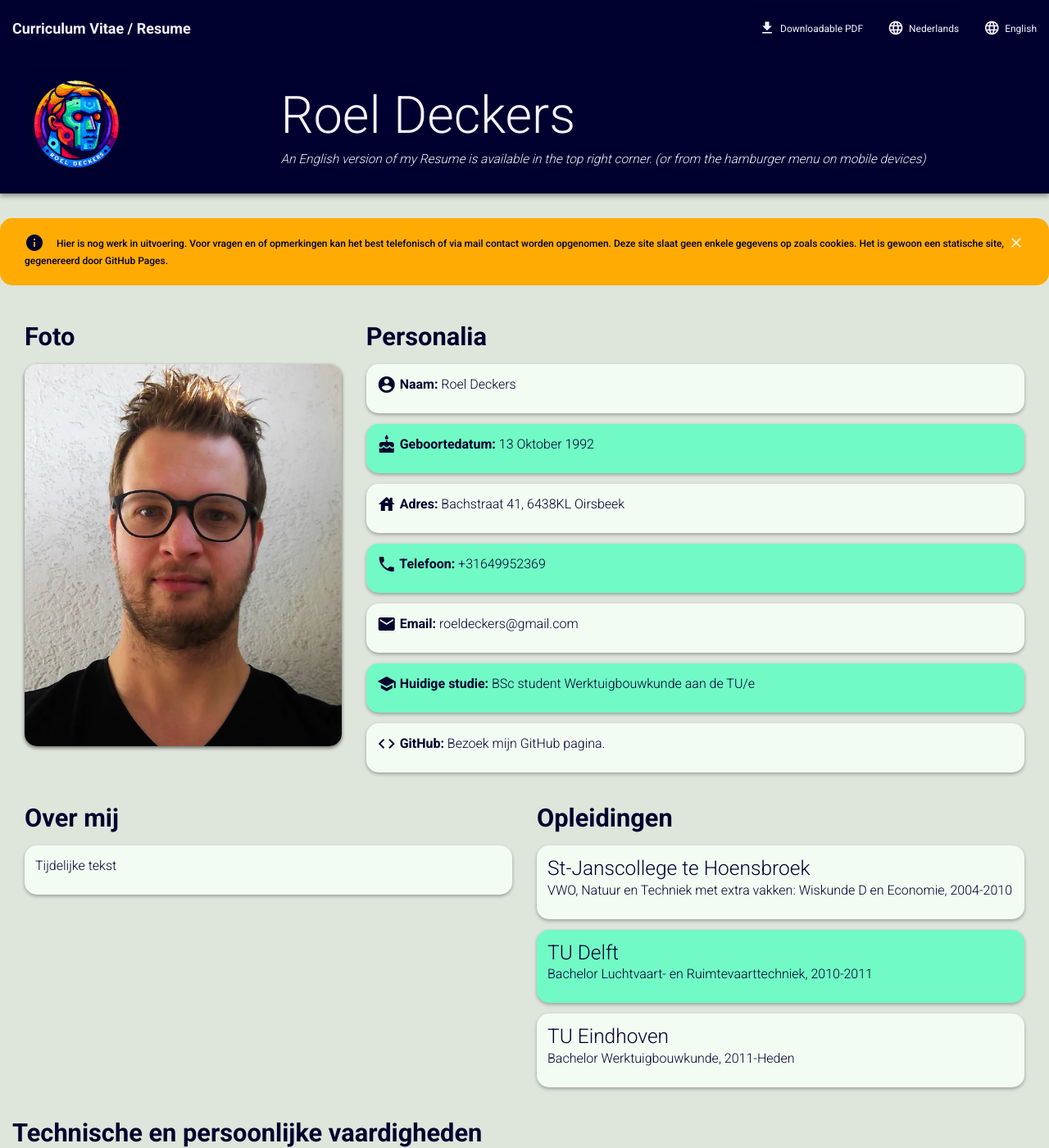
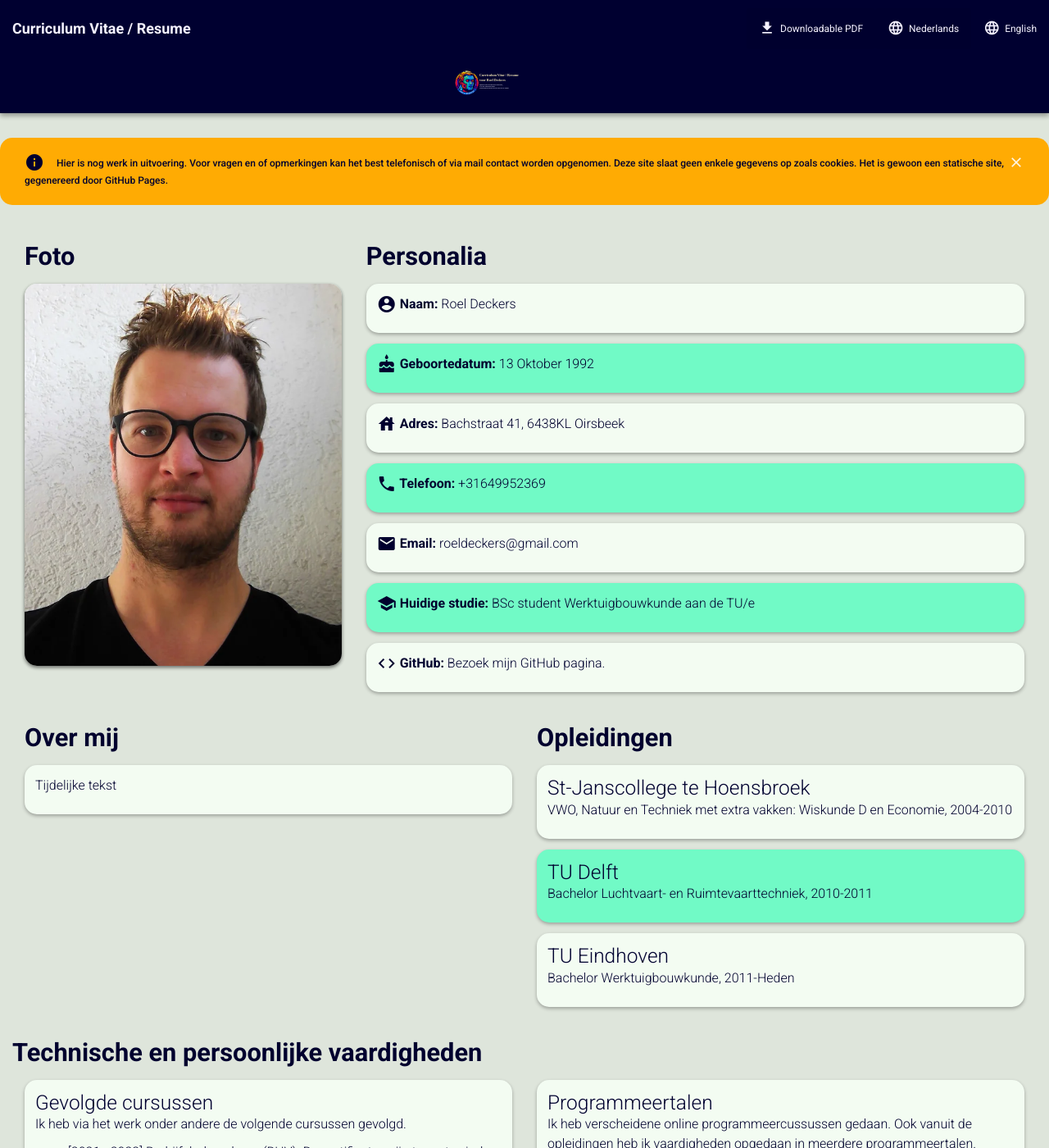
Before and after one commit to RoelD/CV, a Jekyll site: the page built from index.html, in a window 1280 px wide and 1400 px high. Shown: the whole window at 82% size. Built offline with Jekyll 4.4.1, drawn with Linux system fonts in a browser that asks for light colours.

Commit message:
last hoorrah!!!

```diff
--- a/assets/css/style.css
+++ b/assets/css/style.css
@@ -43,6 +43,12 @@ body {
 
 .jumbotron p {
   font-size: var(--fontSizeJumbotron) !important;
+}
+
+.jumbotron svg {
+  display: inline-block;
+  position: relative;
+  height: 30px;
 }
 
 p,
--- a/index.html
+++ b/index.html
@@ -10,13 +10,7 @@ much trouble.
 
 <div class="jumbotron">
   <div class="container-fluid">
-    <div class="col-sm-3">
-      {% include svg/navBrandSmall.svg %}
-    </div>
-    <div class="col-sm-9">
-      <h1>Roel Deckers</h1>
-    <h4><em>An English version of my Resume is available in the top right corner. (or from the hamburger menu on mobile devices)</em></h4>
-    </div>
+      {% include svg/JumboSvgNL.svg %}
   </div>
 </div>
 
```
Also changed, not shown: _includes/svg/JumboSvgNL.svg.
